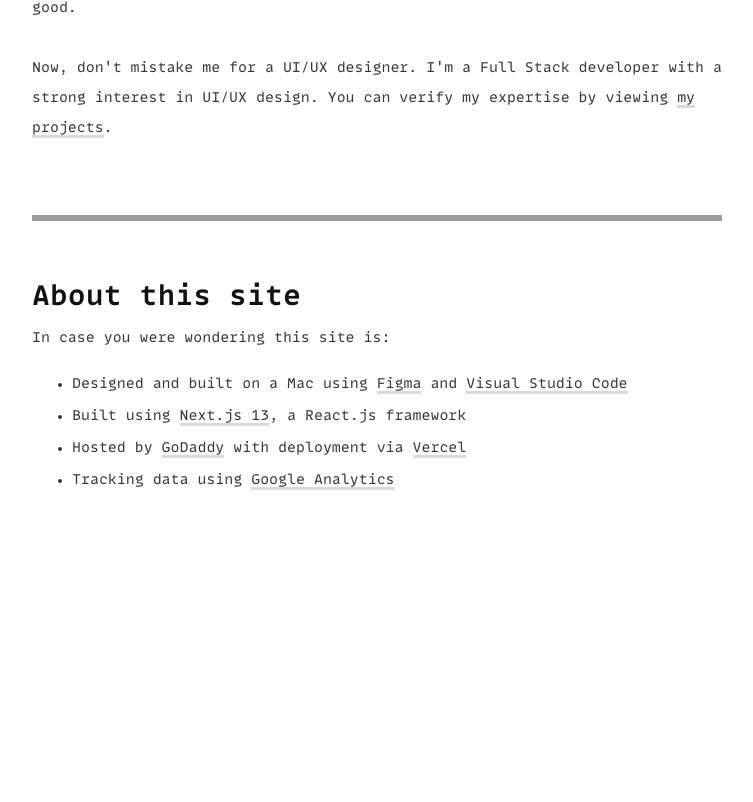
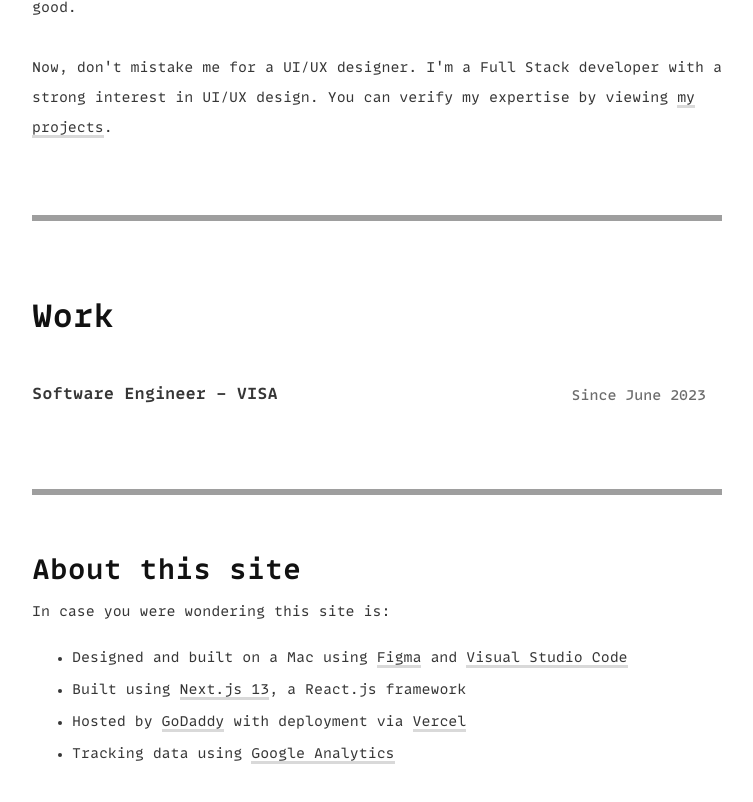
Before and after one commit to neelbavarva/portfolio, a Next.js app in the folder neelbavarva/: page /About in a window 1280 px wide. Shown: the part 734-1536 px from the top of the page, without its empty margins (263-1016 px from the left). Before the commit the page ends 1364 px from the top, so only its background shows below. Built offline with nearby package versions, Linux system fonts and the light colour scheme; grey boxes are pictures that could not be loaded.

Commit message:
work section added

```diff
--- a/neelbavarva/components/About/Content.js
+++ b/neelbavarva/components/About/Content.js
@@ -10,7 +10,6 @@ export default function Content() {
         <div className={styles.container}>
             <div className={styles.about_container}>
                 <Image alt="about me" className={styles.about_img} src={Banner} />
-
                 <div className={styles.about_content}>
                     <p>
                         A developer who loves to work on frontend designs
--- a/neelbavarva/components/About/Work.js
+++ b/neelbavarva/components/About/Work.js
@@ -10,17 +10,9 @@ export default function Work() {
                 <h4 className={styles.work_header}>Work</h4>
                 <div>
                     <div className={styles.work_container}>
-                        <a href="https://www.visa.com/">VISA</a>
+                        <a href="https://www.visa.com/">Software Engineer - VISA</a>
                         <div>
-                            <span>Software Engineer</span>
-                            <span>2023-<a className={styles.current}>2023</a></span>
-                        </div>
-                    </div>
-                    <div className={styles.work_container}>
-                        <a href="https://uiprocorp.com/">UIPRO</a>
-                        <div>
-                            <span>React Native Developer Intern</span>
-                            <span>May - Aug 2021</span>
+                            <span>Since June 2023</span>
                         </div>
                     </div>
                 </div>
--- a/neelbavarva/components/Home/Header.js
+++ b/neelbavarva/components/Home/Header.js
@@ -16,8 +16,7 @@ export default function Header() {
             </div>
             <div className={styles.header_content}>
                 <p>
-                    Hello, I am Neel Bavarva, a final-year Electronics and Communications
-                    Engineering undergraduate at NIT Surat, India, pursuing my Bachelor&apos;s degree.
+                    Hello, I am Neel Bavarva, a Software Engineer based in the India.
                 </p>
 
                 <p>
--- a/neelbavarva/pages/About.js
+++ b/neelbavarva/pages/About.js
@@ -16,7 +16,7 @@ export default function About() {
 
             <div className={styles.about_continer}>
                 <Content />
-                {/* <Work /> */}
+                <Work />
                 <Site />
             </div>
 
```
Also changed, not shown: 1 other file (tests, documents, lock files or other folders).
